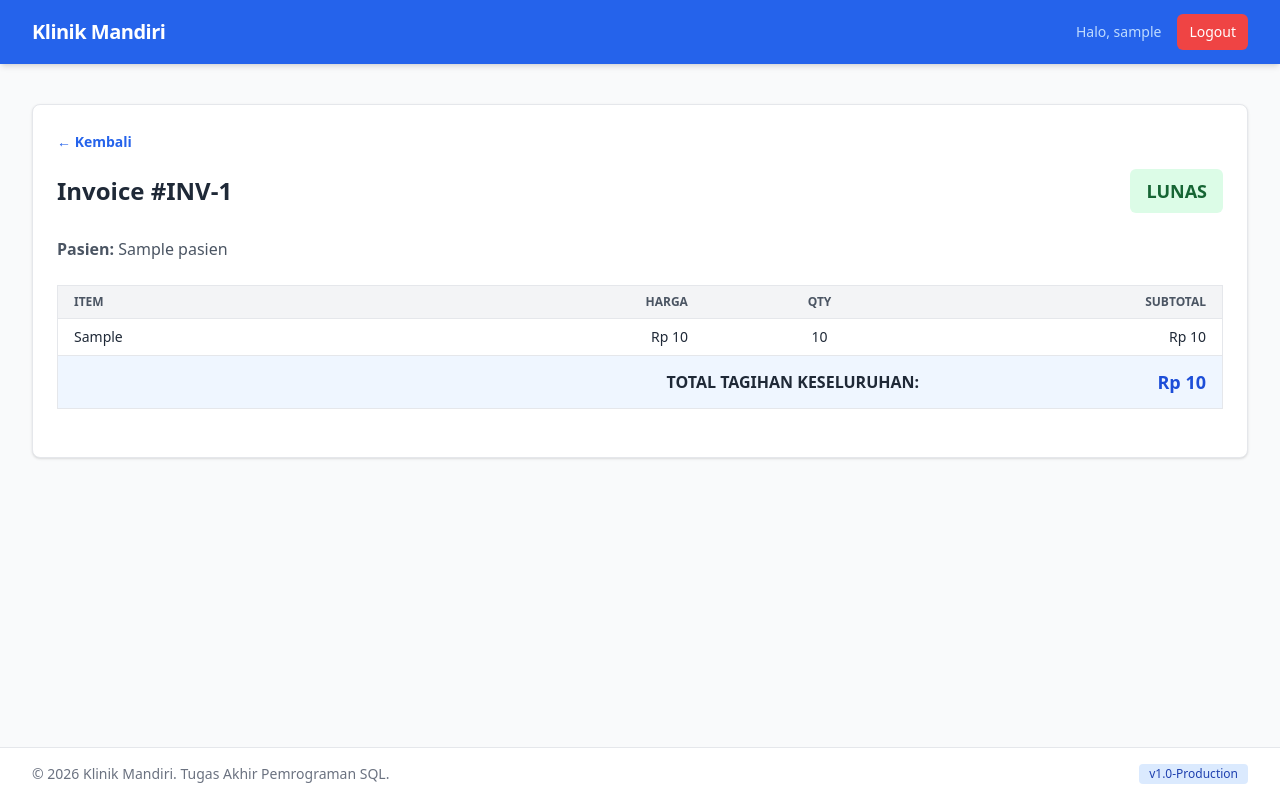
After one commit to myzakiid-sudo/praktek-dokter-mandiri, a PHP site: page /modul/tagihan/detail.php?id=1 in a window 1280 px wide. The commit adds this page. Run offline with PHP 8.4, Linux system fonts and the light colour scheme; the visitor is signed in with stand-in values (Sample User, id 1); tables that the repository leaves empty or names only in its code hold one stand-in row (values such as "Sample post"); some libraries are stand-ins or nearby versions.

Commit message:
feat: implementasi sistem tagihan yang diotomatisasi penuh oleh MySQL Triggers dan Function

```diff
--- /dev/null
+++ b/modul/tagihan/detail.php
@@ -0,0 +1,140 @@
+<?php
+session_start();
+if (!isset($_SESSION['user_id']) || !isset($_GET['id'])) {
+    header("Location: index.php");
+    exit;
+}
+
+require_once '../../includes/koneksi.php';
+$tagihan_id = $_GET['id'];
+
+// Proses Tambah Item Tagihan (Triggers di MySQL akan mengupdate total otomatis)
+if (isset($_POST['tambah_item'])) {
+    $jenis = $_POST['jenis_item'];
+    $harga = str_replace('.', '', $_POST['harga_satuan']); // Hapus titik format ribuan
+    $jumlah = $_POST['jumlah'];
+
+    try {
+        // Menggunakan function sf_hitung_subtotal langsung di dalam query
+        $stmt = $koneksi->prepare("
+            INSERT INTO Detail_Tagihan (tagihan_id, jenis_item, harga_satuan, jumlah, subtotal)
+            VALUES (?, ?, ?, ?, sf_hitung_subtotal(?, ?))
+        ");
+        $stmt->bind_param("isdidd", $tagihan_id, $jenis, $harga, $jumlah, $harga, $jumlah);
+        $stmt->execute();
+        $sukses = "Item berhasil ditambahkan. Total tagihan otomatis diupdate oleh Trigger!";
+    } catch (Exception $e) {
+        $error = "Gagal menambah item: " . $e->getMessage();
+    }
+}
+
+// Proses Pembayaran Lunas menggunakan Procedure
+if (isset($_POST['bayar_tagihan'])) {
+    $metode = $_POST['metode_pembayaran'];
+    try {
+        // Mengakali parameter INOUT di PHP
+        $koneksi->query("SET @tid = $tagihan_id");
+        $stmt = $koneksi->prepare("CALL sp_bayar_tagihan(@tid, ?)");
+        $stmt->bind_param("s", $metode);
+        $stmt->execute();
+        $sukses = "Tagihan berhasil dilunasi!";
+    } catch (Exception $e) {
+        $error = "Gagal membayar: " . $e->getMessage();
+    }
+}
+
+// Ambil Header Tagihan
+$header = $koneksi->query("SELECT t.*, p.nama FROM Tagihan t JOIN Kunjungan k ON t.kunjungan_id = k.kunjungan_id JOIN Pasien p ON k.patient_id = p.patient_id WHERE t.tagihan_id = $tagihan_id")->fetch_assoc();
+
+// Ambil Detail Tagihan
+$detail_query = $koneksi->query("SELECT * FROM Detail_Tagihan WHERE tagihan_id = $tagihan_id");
+
+include '../../includes/header.php';
+?>
+
+<div class="bg-white shadow rounded-lg p-6 border border-gray-200 mt-4">
+    <div class="mb-4">
+        <a href="index.php" class="inline-flex items-center text-sm text-blue-600 font-semibold">&larr; Kembali</a>
+    </div>
+
+    <div class="flex justify-between items-center mb-6">
+        <h2 class="text-2xl font-bold text-gray-800">Invoice #INV-<?php echo $tagihan_id; ?></h2>
+        <?php if($header['status'] == 'Lunas'): ?>
+            <span class="px-4 py-2 text-lg font-bold rounded-md bg-green-100 text-green-800">LUNAS</span>
+        <?php else: ?>
+            <span class="px-4 py-2 text-lg font-bold rounded-md bg-red-100 text-red-800">BELUM LUNAS</span>
+        <?php endif; ?>
+    </div>
+
+    <p class="text-gray-600 mb-6"><strong>Pasien:</strong> <?php echo htmlspecialchars($header['nama']); ?></p>
+
+    <?php if(isset($error)): ?><div class="bg-red-100 text-red-700 px-4 py-2 rounded mb-3">⚠️ <?php echo htmlspecialchars($error); ?></div><?php endif; ?>
+    <?php if(isset($sukses)): ?><div class="bg-green-100 text-green-700 px-4 py-2 rounded mb-3">✅ <?php echo $sukses; ?></div><?php endif; ?>
+
+    <?php if($header['status'] !== 'Lunas'): ?>
+    <div class="bg-gray-50 p-4 rounded-lg mb-6 border border-gray-200">
+        <h3 class="font-bold text-gray-800 mb-3">Tambahkan Rincian Biaya</h3>
+        <form action="" method="POST" class="flex flex-wrap gap-3 items-end">
+            <div class="w-full md:w-2/5">
+                <label class="block text-gray-700 text-xs font-bold mb-1">Nama Layanan / Obat</label>
+                <input name="jenis_item" type="text" placeholder="Contoh: Jasa Konsultasi Dokter" class="shadow border rounded w-full py-2 px-3 text-sm" required>
+            </div>
+            <div class="w-full md:w-1/4">
+                <label class="block text-gray-700 text-xs font-bold mb-1">Harga Satuan (Rp)</label>
+                <input name="harga_satuan" type="number" min="0" class="shadow border rounded w-full py-2 px-3 text-sm" required>
+            </div>
+            <div class="w-full md:w-1/6">
+                <label class="block text-gray-700 text-xs font-bold mb-1">Jumlah</label>
+                <input name="jumlah" type="number" min="1" value="1" class="shadow border rounded w-full py-2 px-3 text-sm" required>
+            </div>
+            <div>
+                <button name="tambah_item" type="submit" class="bg-blue-600 hover:bg-blue-700 text-white font-bold py-2 px-4 rounded text-sm">Tambahkan</button>
+            </div>
+        </form>
+    </div>
+    <?php endif; ?>
+
+    <table class="min-w-full bg-white border border-gray-200 mb-6">
+        <thead class="bg-gray-100">
+            <tr>
+                <th class="py-2 px-4 border-b text-left text-xs font-semibold text-gray-600 uppercase">Item</th>
+                <th class="py-2 px-4 border-b text-right text-xs font-semibold text-gray-600 uppercase">Harga</th>
+                <th class="py-2 px-4 border-b text-center text-xs font-semibold text-gray-600 uppercase">Qty</th>
+                <th class="py-2 px-4 border-b text-right text-xs font-semibold text-gray-600 uppercase">Subtotal</th>
+            </tr>
+        </thead>
+        <tbody>
+            <?php while($detail = $detail_query->fetch_assoc()): ?>
+            <tr>
+                <td class="py-2 px-4 text-sm border-b"><?php echo htmlspecialchars($detail['jenis_item']); ?></td>
+                <td class="py-2 px-4 text-sm border-b text-right">Rp <?php echo number_format($detail['harga_satuan'], 0, ',', '.'); ?></td>
+                <td class="py-2 px-4 text-sm border-b text-center"><?php echo $detail['jumlah']; ?></td>
+                <td class="py-2 px-4 text-sm border-b text-right font-medium">Rp <?php echo number_format($detail['subtotal'], 0, ',', '.'); ?></td>
+            </tr>
+            <?php endwhile; ?>
+            <tr class="bg-blue-50">
+                <td colspan="3" class="py-3 px-4 text-right font-bold text-gray-800">TOTAL TAGIHAN KESELURUHAN:</td>
+                <td class="py-3 px-4 text-right font-bold text-blue-700 text-lg">Rp <?php echo number_format($header['total_tagihan'], 0, ',', '.'); ?></td>
+            </tr>
+        </tbody>
+    </table>
+
+    <?php if($header['status'] !== 'Lunas' && $header['total_tagihan'] > 0): ?>
+    <div class="border-t border-gray-200 pt-4 flex justify-end">
+        <form action="" method="POST" class="flex items-center gap-3">
+            <select name="metode_pembayaran" class="shadow border rounded py-2 px-3 text-sm text-gray-700" required>
+                <option value="Tunai">Tunai</option>
+                <option value="Transfer Bank">Transfer Bank</option>
+                <option value="QRIS">QRIS</option>
+                <option value="Asuransi">Asuransi</option>
+            </select>
+            <button name="bayar_tagihan" type="submit" class="bg-green-600 hover:bg-green-700 text-white font-bold py-2 px-6 rounded text-sm transition duration-150" onclick="return confirm('Proses pembayaran? Setelah lunas data tidak bisa diubah lagi.');">
+                Proses Pembayaran Lunas
+            </button>
+        </form>
+    </div>
+    <?php endif; ?>
+
+</div>
+
+<?php include '../../includes/footer.php'; ?>
```
Also changed, not shown: dashboard.php (+8 -0 lines), modul/tagihan/index.php (added, +68 -0 lines), modul/tagihan/tambah.php (added, +63 -0 lines).
